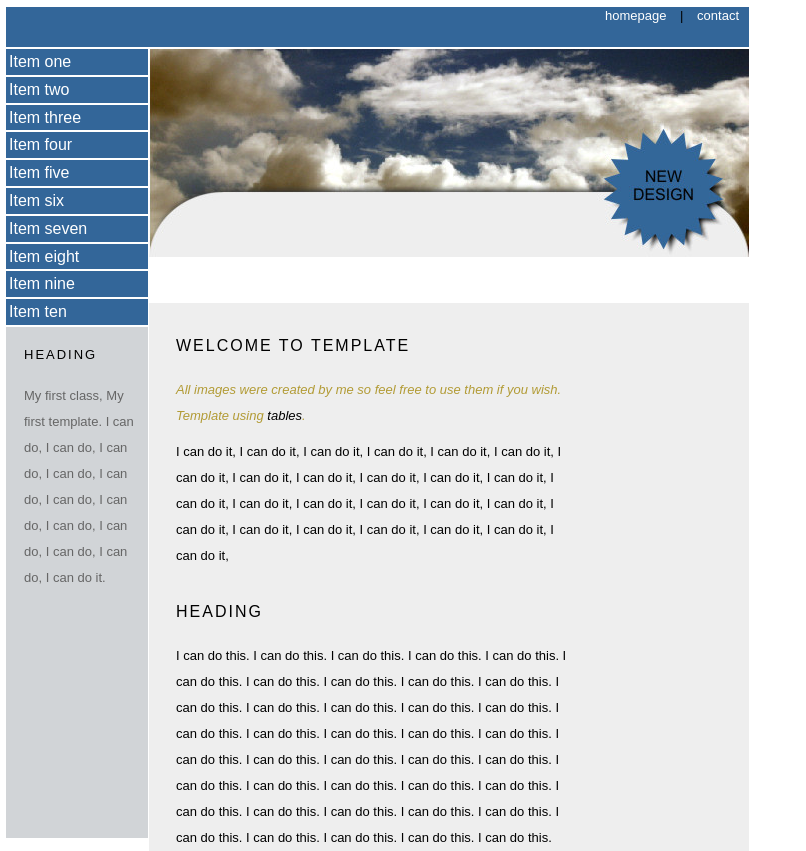
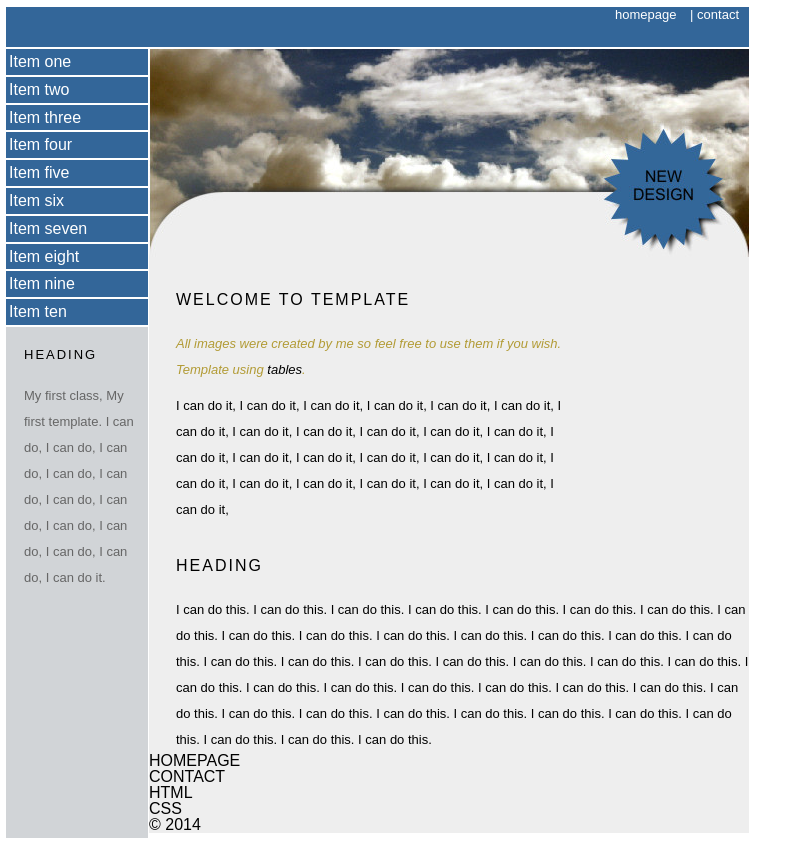
Before and after one commit to sookoor/Project-1, a plain HTML site: page theme1.html in a window 1280 px wide. Shown: the whole page, without its empty margins (0-806 px from the left). Drawn offline with Linux system fonts and the light colour scheme.

Commit message:
updates from linux

```diff
--- a/css/stylesheet.css
+++ b/css/stylesheet.css
@@ -13,11 +13,24 @@
     text-align: right;
 }
 
-#header li {
-    display: inline-block;
-    vertical-align: middle;
+#header ul {
+    margin: 0;
+    padding: 0;
+}
+
+#header ul li {
+    list-style-type: none;
+    display: inline;
     margin-right: 10px;
     color: white;
+}
+
+#header li:before {
+    content: " | ";
+}
+
+#header li:first-child:before {
+    content: none;
 }
 
 #nav {
@@ -78,7 +91,7 @@ h1 {
 
 #body {
     position: absolute;
-    margin: 256px 0 0 149px;
+    margin: 210px 0 0 149px;
     width: 600px;
     font-family: Arial, sans-serif;
     background-color: #eeeeee;
@@ -92,3 +105,7 @@ h1 {
     margin: 10px 180px 0 27px;
     font-size: 13px;
 }
+
+#body p.no-right-margin {
+    margin-right: 0px;
+}
--- a/theme1.html
+++ b/theme1.html
@@ -5,11 +5,12 @@
   </head>
 
   <body>
-      <ul id="header">
+    <div id="header">
+      <ul>
         <li>homepage</li>
-        <li><span class="black">|</black></li>
         <li>contact</li>
       </ul>
+    </div>
 
     <ul id="nav">
       <li>Item one</li>
@@ -45,7 +46,16 @@
       it, I can do it, I can do it, I can do it, I can do it, I can do
       it,</p>
       <h1>HEADING</h1>
-      <p class="double-space">I can do this. I can do this. I can do this. I can do this. I can do this. I can do this. I can do this. I can do this. I can do this. I can do this. I can do this. I can do this. I can do this. I can do this. I can do this. I can do this. I can do this. I can do this. I can do this. I can do this. I can do this. I can do this. I can do this. I can do this. I can do this. I can do this. I can do this. I can do this. I can do this. I can do this. I can do this. I can do this. I can do this. I can do this. I can do this. I can do this. I can do this. I can do this. I can do this. I can do this.</p>
+      <p class="double-space no-right-margin">I can do this. I can do this. I can do this. I can do this. I can do this. I can do this. I can do this. I can do this. I can do this. I can do this. I can do this. I can do this. I can do this. I can do this. I can do this. I can do this. I can do this. I can do this. I can do this. I can do this. I can do this. I can do this. I can do this. I can do this. I can do this. I can do this. I can do this. I can do this. I can do this. I can do this. I can do this. I can do this. I can do this. I can do this. I can do this. I can do this. I can do this. I can do this. I can do this. I can do this.</p>
+      <div id="footer">
+	<ul>
+	  <li>HOMEPAGE</li>
+	  <li>CONTACT</li>
+	  <li>HTML</li>
+	  <li>CSS</li>
+	  <li>&copy 2014</li>
+	</ul>
+      </div>
     </div>
   </body>
 </html>
```
